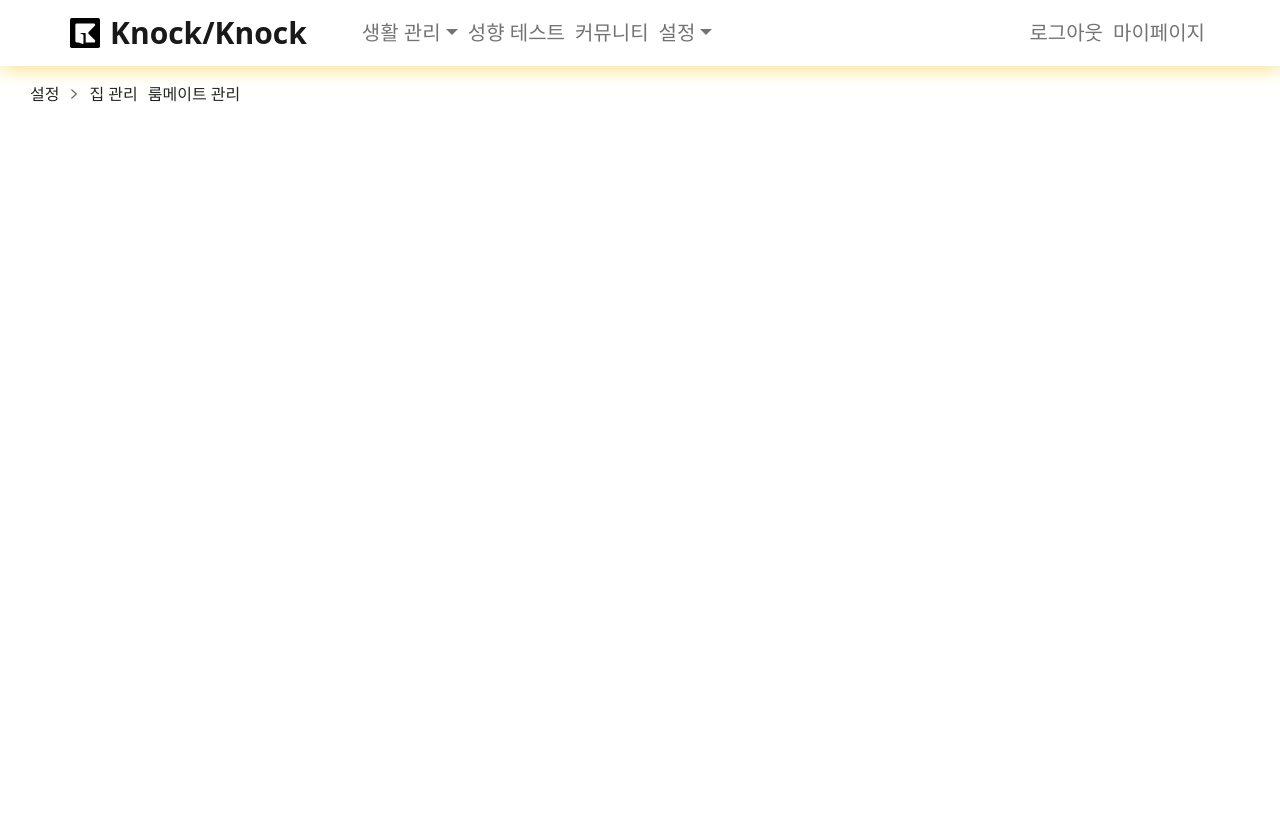
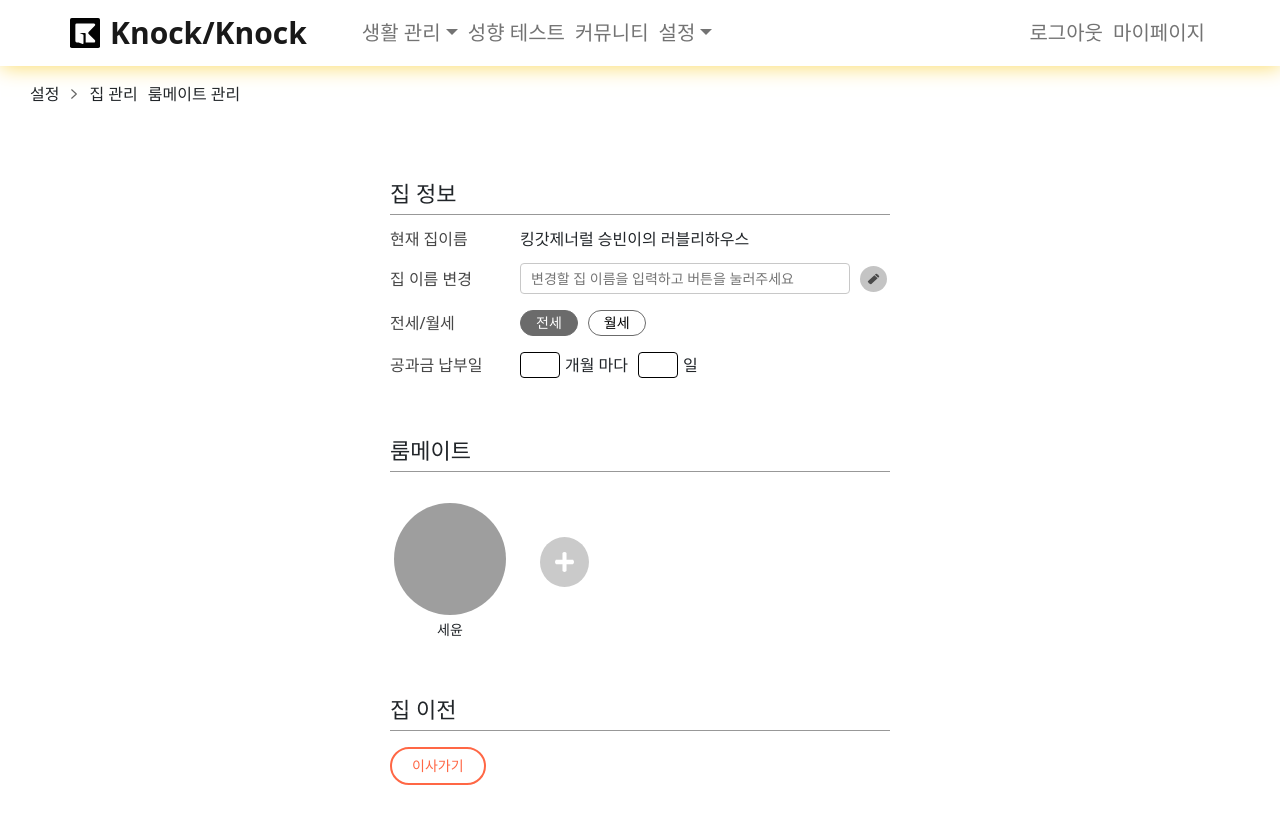
Before and after one commit to piro16knockknock/knockknock_react, a React (Create React App) app: page /setting/myhome_detail in a window 1280 px wide. Shown: the top 824 px of the page. Before the commit the page ends 800 px from the top, so only its background shows below. Built offline with nearby package versions, Linux system fonts and the light colour scheme; grey boxes are pictures that could not be loaded; a web font is replaced by a local one.

Commit message:
[FEAT] myhome_detail page 퍼블리싱

```diff
--- /dev/null
+++ b/src/components/setting/date-input.jsx
@@ -0,0 +1,15 @@
+import React from "react";
+import styles from "styles/setting/date-input.module.css";
+
+const DateInput = (props) => {
+  return (
+    <div className={styles[`input-row`]}>
+      <input type="text" />
+      <span>개월 마다</span>
+      <input type="text" />
+      <span>일</span>
+    </div>
+  );
+};
+
+export default DateInput;
--- /dev/null
+++ b/src/components/setting/select-box.jsx
@@ -0,0 +1,27 @@
+import React from "react";
+import styles from "styles/setting/select-box.module.css";
+
+const SelectBox = ({ selected = "전세", setSelected }) => {
+  return (
+    <div>
+      <button
+        className={
+          selected === "전세" ? styles[`selected`] : styles[`not-selected`]
+        }
+        onClick={() => setSelected("전세")}
+      >
+        전세
+      </button>
+      <button
+        className={
+          selected === "월세" ? styles[`selected`] : styles[`not-selected`]
+        }
+        onClick={() => setSelected("월세")}
+      >
+        월세
+      </button>
+    </div>
+  );
+};
+
+export default SelectBox;
--- a/src/lib/assets.js
+++ b/src/lib/assets.js
@@ -16,4 +16,6 @@ export const ICONS = {
     KAKAO: getIconsPath('kakao.png'),
     GOOGLE: getIconsPath('google.png'),
     EDIT: getIconsPath('edit_icon.png'),
+    PENCIL: getIconsPath('pencil.svg'),
+    PLUS: getIconsPath('plus.svg'),
 }
--- a/src/pages/setting/myhome_detail.jsx
+++ b/src/pages/setting/myhome_detail.jsx
@@ -1,11 +1,80 @@
-import React from "react";
+import React, { useState } from "react";
 import SideMenu from "components/layout/side-menu";
+import styles from "styles/setting/myhome_detail.module.css";
 import { setting } from "lib/side-menu-routes";
+import { ICONS } from "lib/assets";
+import SelectBox from "components/setting/select-box";
+import DateInput from "components/setting/date-input";
+import { useNavigate } from "react-router-dom";
 const MyHomeDetail = (props) => {
+  const navigate = useNavigate();
+  const [category, setCategory] = useState("전세");
   return (
     <>
       <SideMenu {...setting} />
-      <section class="myhome-detail"></section>
+      <section className={styles[`container`]}>
+        <section>
+          <h3 className={styles[`title`]}>집 정보</h3>
+          <ul>
+            <li className={styles[`info-row`]}>
+              <label htmlFor="">현재 집이름</label>
+              <p>킹갓제너럴 승빈이의 러블리하우스</p>
+            </li>
+            <li className={styles[`info-row`]}>
+              <label htmlFor="">집 이름 변경</label>
+              <input
+                className={styles[`name-input`]}
+                type="text"
+                placeholder="변경할 집 이름을 입력하고 버튼을 눌러주세요"
+              />
+              <img
+                className={styles[`edit-icon`]}
+                src={ICONS.PENCIL}
+                alt="edit"
+              />
+            </li>
+            <li className={styles[`info-row`]}>
+              <label htmlFor="">전세/월세</label>
+              <SelectBox selected={category} setSelected={setCategory} />
+            </li>
+            {category === "월세" && (
+              <li className={styles[`info-row`]}>
+                <label htmlFor="">월세 납부일</label>
+                <DateInput />
+              </li>
+            )}
+            <li className={styles[`info-row`]}>
+              <label htmlFor="">공과금 납부일</label>
+              <DateInput />
+            </li>
+          </ul>
+        </section>
+        <section>
+          <h3 className={styles[`title`]}>룸메이트</h3>
+          <ul className={styles[`roommate-list`]}>
+            <li className={styles[`roommate`]}>
+              <img
+                className={styles[`profile-img`]}
+                src="https://images.unsplash.com/photo-1561948955-570b270e7c36?ixlib=rb-1.2.1&ixid=MnwxMjA3fDB8MHxwaG90by1wYWdlfHx8fGVufDB8fHx8&auto=format&fit=crop&w=301&q=80"
+                alt="profile"
+              />
+              <span className={styles[`name`]}>세윤</span>
+            </li>
+            <li>
+              <img className={styles[`plus`]} src={ICONS.PLUS} alt="add" />
+            </li>
+          </ul>
+        </section>
+        <section>
+          <h3 className={styles[`title`]}>집 이전</h3>
+          <div
+            onClick={() => navigate("/mypage")}
+            className={styles[`move-out`]}
+          >
+            이사가기
+          </div>
+        </section>
+      </section>
     </>
   );
 };
--- /dev/null
+++ b/src/styles/setting/date-input.module.css
@@ -0,0 +1,14 @@
+.input-row {
+  display: flex;
+  align-items: center;
+}
+
+.input-row input {
+  width: 4rem;
+  border: 0.1rem solid black;
+  border-radius: 0.4rem;
+}
+
+.input-row span {
+  margin: 0 1rem 0 0.5rem;
+}
--- a/src/styles/setting/myhome_detail.module.css
+++ b/src/styles/setting/myhome_detail.module.css
@@ -1,310 +1,98 @@
-.nav-pills {
-  justify-content: start;
-  align-items: center;
-  font-size: 1.4rem;
-  border-bottom: 0.3px solid #ddd;
+@value knockGreen from "styles/colors.css";
+.container {
+  margin: auto;
+  padding: 5rem 20rem;
+  max-width: 90rem;
+  min-width: 80rem;
 }
 
-.nav-pills .nav-link.active {
-  background-color: #3d3d3d;
+section {
+  margin-bottom: 5.1rem;
+}
+.title {
+  font-size: 2.2rem;
+  font-weight: 500;
+  padding: 1rem 0;
+  border-bottom: 0.1rem solid #989898;
+  margin-bottom: 1.6rem;
 }
 
-.nav-pills .nav-link {
-  color: black;
+.info-row {
+  display: flex;
+  align-items: center;
+  font-size: 1.6rem;
+  margin-bottom: 1.6rem;
 }
 
-.myhome_detail {
-  display: flex;
-  justify-content: center;
+.info-row label {
+  width: 13rem;
+  color: #474747;
 }
 
-.myhome_detail > div {
-  margin: 3rem 20rem;
-  width: 90rem;
+.name-input {
+  border: 1px solid #c8c8c8;
+  border-radius: 0.4rem;
+  padding: 0.5rem 1rem;
+  font-size: 1.4rem;
+  width: 33rem;
 }
 
-.myhome_detail__displaynone {
-  display: none !important;
+.edit-icon {
+  border-radius: 50%;
+  padding: 0.7rem;
+  margin-left: 1rem;
+  background-color: #c4c4c4;
 }
 
-/*myhome_info*/
-.myhome_detail__title {
-  font-size: 2rem;
-  font-weight: 600;
-  margin-top: 3rem;
-}
-
-.myhome_detail__row {
-  margin: 1rem 0;
+.roommate-list {
   display: flex;
   align-items: center;
 }
-
-.myhome_detail__row label,
-.myhome_detail__row__flex_row > label {
-  font-size: 1.5rem;
-  width: 15rem;
-  font-weight: 500;
-  color: slategray;
+.roommate {
+  display: flex;
+  flex-direction: column;
+  align-items: center;
+  width: 12rem;
+  margin-right: 3rem;
 }
 
-.myhome_detail__row span {
-  font-size: 1.3rem;
+.profile-img {
+  width: 11.2rem;
+  height: 11.2rem;
+  margin-top: 1.5rem;
+  object-fit: cover;
+  border-radius: 50%;
 }
 
-.myhome_detail__row input,
-.myhome_detail__row__rent > input {
-  border: 1px solid slategray;
-  border-radius: 0.5rem;
-  font-size: 1.3rem;
-  padding: 0.3rem;
+.name {
+  padding-top: 0.8rem;
+  font-size: 1.4rem;
 }
 
-/*전세 월세 버튼*/
-.myhome_info__rent-or-utility {
-  display: flex;
-  padding: 0 0 1rem 0;
-}
-
-.myhome_info__radio-btn input[type="radio"] {
-  display: none;
-}
-
-.myhome_info__radio-btn input[type="radio"] + span {
-  border: 0.2rem solid slategray;
-  padding: 0.5rem 1.5rem;
-  margin-right: 1rem;
-  border-radius: 5rem;
-  font-size: 1.3rem;
-}
-
-.myhome_info__radio-btn input[type="radio"] + span:hover {
-  cursor: pointer;
-}
-
-.myhome_info__radio-btn input[type="radio"]:checked + span {
-  background-color: slategray;
-  color: #fff;
-}
-
-/*월세 납부일*/
-.myhome_detail__row__rent {
-  font-size: 1.3rem;
-}
-
-.myhome_detail__row__rent > input {
-  width: 3.5rem;
-  margin-right: 0.5rem;
-}
-
-.myhome_detail__row__rent > span {
-  margin-right: 0.5rem;
-}
-
-/*공과금 종류*/
-.myhome_detail__row__utility-ul > li {
-  padding: 1rem 0;
-  border-bottom: 0.1rem solid rgba(1, 1, 1, 0.2);
-}
-
-.myhome_detail__row__utility-ul > li > i {
-  font-size: 1.5rem;
-  color: tomato;
-}
-
-.myhome_detail__row__rent-type {
-  display: flex;
-  align-items: center;
-  margin-bottom: 0.8rem;
-}
-
-.myhome_detail__row__rent-type > input {
-  border: 1px solid slategray;
-  width: 4rem;
-  border-radius: 0.5rem;
-  font-size: 1.3rem;
-  padding: 0.3rem;
-}
-
-.myhome_detail__row__flex_row {
-  display: flex;
-  flex-direction: row;
-}
-
-.myhome_detail__row__rent-type span {
-  margin-right: 0.8rem;
-}
-
-.myhome_detail__btn {
-  font-size: 1.5rem;
-  border: 0.2rem solid rgb(255, 197, 109);
-  padding: 0.5rem 1.5rem;
-  color: rgb(255, 197, 109);
-  border-radius: 5rem;
+.plus {
+  background-color: #cacaca;
+  padding: 1.5rem;
+  border-radius: 50%;
   transition: all 0.2s ease-in-out;
 }
 
-.myhome_detail__btn:hover {
-  background-color: rgb(255, 197, 109);
-  color: white;
+.plus:hover {
+  cursor: pointer;
+  background-color: knockGreen;
 }
 
-/*roommate*/
-.myhome_roommate > div {
-  display: flex;
-  align-items: center;
-}
-
-.myhome_roommate__column {
-  margin-right: 2rem;
-}
-
-.myhome_roommate__column > a > img {
-  border-radius: 50%;
-  width: 10rem;
-  height: 10rem;
+.move-out {
+  display: inline-block;
+  color: #ff6745;
+  border: 0.2rem solid #ff6745;
+  border-radius: 2.5rem;
+  font-size: 1.4rem;
+  padding: 1rem 2rem;
   transition: all 0.2s ease-in-out;
 }
 
-.myhome_roommate__column > a > img:hover {
-  opacity: 0.7;
+.move-out:hover {
+  cursor: pointer;
+  color: white;
+  background-color: #ff6745;
 }
-
-.myhome_roommate__column i {
-  font-size: 10rem;
-}
-
-.myhome_roommate__column > p {
-  font-size: 1.3rem;
-  color: slategray;
-  padding-top: 0.5rem;
-  text-align: center;
-}
-
-.myhome_roommate__invite a i {
-  font-size: 5rem;
-  color: rgba(1, 1, 1, 0.2);
-  transition: color 0.2s ease-in-out;
-}
-
-.myhome_roommate__invite a i:hover {
-  cursor: pointer;
-  color: rgb(137, 186, 159);
-}
-
-/*movehome*/
-.myhome_move hr {
-  margin-bottom: 2rem;
-}
-
-/*modal*/
-.myhome_roommate__modal_input {
-  display: flex;
-  align-items: center;
-}
-
-.myhome_roommate__modal_input input {
-  font-size: 1.3rem;
-  width: 100%;
-  padding: 1rem 2rem;
-  border-radius: 0.2rem;
-  background-color: rgba(1, 1, 1, 0.05);
-  border: 0.2rem solid rgb(137, 186, 159);
-}
-
-.myhome_roommate__modal_font {
-  font-size: 1.3rem;
-}
-
-.myhome_roommate__modal_user_list {
-  display: flex;
-  align-items: center;
-}
-
-.myhome_roommate__modal_user_list img {
-  border-radius: 50%;
-  width: 5rem;
-  height: 5rem;
-  margin: 1rem;
-}
-
-.myhome_roommate__modal_user_list i {
-  margin: 1rem;
-  font-size: 5rem;
-}
-
-.myhome_roommate__modal_user_list input {
-  padding: 1rem;
-}
-
-.myhome_roommate__modal_user_list p {
-  font-size: 1.3rem;
-}
-
-/*공과금 추가*/
-.myhome_detail__row__add_utility {
-  margin: 1rem 0;
-  font-size: 3rem;
-  transition: all 0.2s ease-in-out;
-}
-
-.myhome_detail__row__add_utility:hover {
-  cursor: pointer;
-  color: rgb(137, 186, 159);
-}
-
-/*초대 링크*/
-#roommate-invite-url-copy {
-  font-size: 3rem;
-  margin-left: 0.5rem;
-  color: rgb(137, 186, 159);
-}
-
-#roommate-invite-url-copy:hover {
-  cursor: pointer;
-  color: tomato;
-}
-
-/*노크 중인 유저*/
-.myhome_knock__empty {
-  font-size: 1.4rem;
-}
-
-.myhome_knock__row {
-  display: flex;
-  align-items: center;
-}
-
-.myhome_knock__column {
-  margin-right: 2rem;
-}
-
-.myhome_knock__column > img {
-  border-radius: 50%;
-  width: 10rem;
-  height: 10rem;
-}
-
-.myhome_knock__column i {
-  font-size: 10rem;
-}
-
-.myhome_knock__column > p {
-  font-size: 1.3rem;
-  color: slategray;
-  padding-top: 0.5rem;
-  text-align: center;
-}
-
-/*룸메이트 초대 버튼*/
-.btn-green {
-  background-color: rgb(137, 186, 159);
-  border: 1px solid rgb(137, 186, 159);
-  color: white !important;
-  transition: all 0.2s ease-in-out;
-}
-.btn-green:hover {
-  color: white;
-  background-color: rgb(90, 153, 118);
-  border: 1px solid rgb(90, 153, 118);
-}
--- /dev/null
+++ b/src/styles/setting/select-box.module.css
@@ -0,0 +1,20 @@
+button {
+  padding: 0.5rem 1.5rem;
+  font-size: 1.4rem;
+  margin-right: 1rem;
+  border-radius: 2rem;
+  border: 1px solid #6b6b6b;
+}
+
+.selected {
+  background-color: #6b6b6b;
+  color: white;
+}
+
+.not-selected {
+  transition: all 0.1s ease-in-out;
+}
+.not-selected:hover {
+  background-color: #6b6b6b;
+  color: white;
+}
```
Also changed, not shown: public/icons/pencil.svg (added), public/icons/plus.svg (added).
